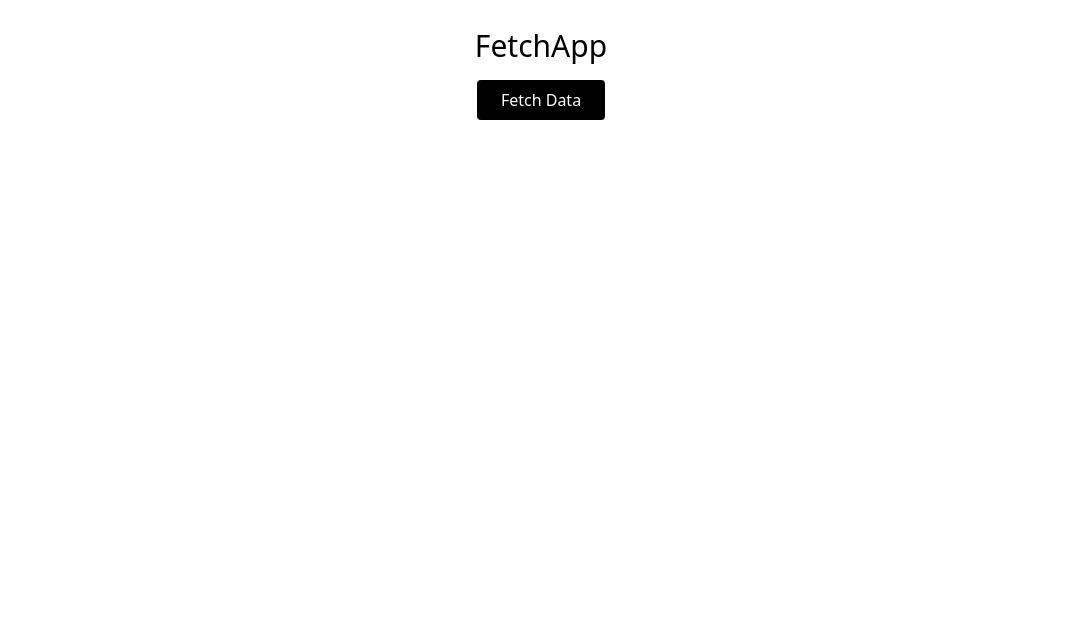
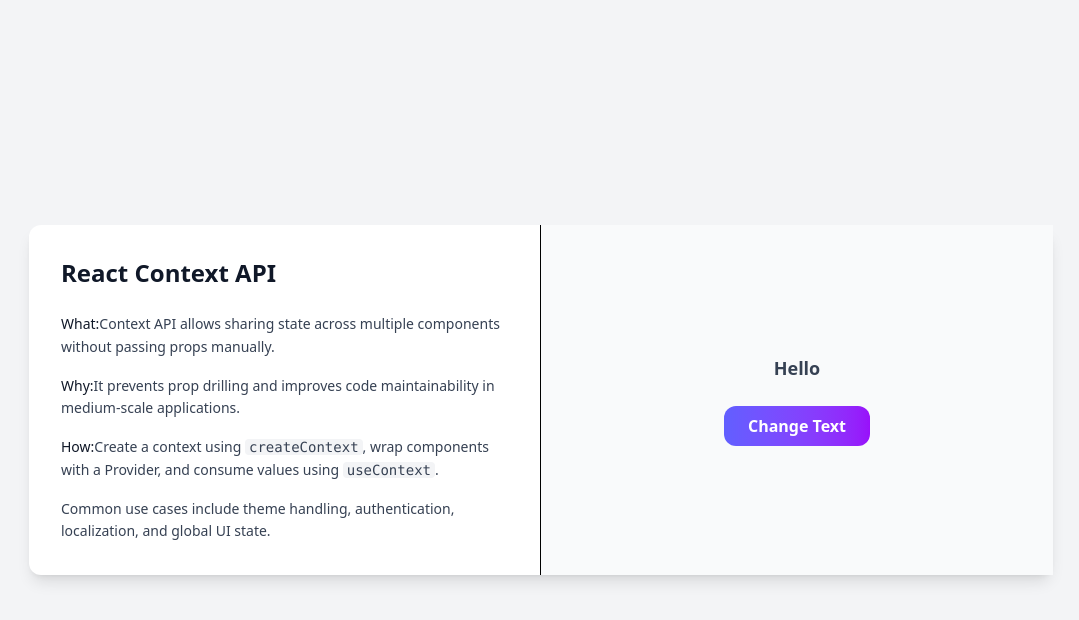
Before and after one commit to bit-tech001/100-Days-of-MERN-Stack-Journey, a React (Vite) app: page / in a window 1280 px wide. Shown: the top 620 px of the page, without its empty margins (99-1178 px from the left). Built offline with nearby package versions, Linux system fonts and the light colour scheme.

Commit message:
Day 11- UseReducer,useMemo & Context API

```diff
--- a/src/App.jsx
+++ b/src/App.jsx
@@ -1,58 +1,112 @@
-import React from "react";
+// import React from "react";
 import "./index.css";
-import Introduction from "./Frontend - Day1/Introduction";
-import Index from "./Frontend - Day2/Index";
-import CounterApp from "./Frontend - Day3/CounterApp";
-import ConditionApp from "./Frontend - Day4/ConditonApp";
-import ProductList from "./Frontend -Day5/ProductList";
-import ProductGrid from "./Frontend -Day5/ProductGrid";
-import ClockApp from "./Fronteend - Day6/ClockApp";
-import Forms from "./Frontend - Day-7/Forms";
-import Lifting from "./Frontend - Day-7/Lifting";
-import TodoApp from "./Frontend -Day8/TodoApp";
+// import Introduction from "./Frontend - Day1/Introduction";
+// import Index from "./Frontend - Day2/Index";
+// import CounterApp from "./Frontend - Day3/CounterApp";
+// import ConditionApp from "./Frontend - Day4/ConditonApp";
+// import ProductList from "./Frontend -Day5/ProductList";
+// import ProductGrid from "./Frontend -Day5/ProductGrid";
+// import ClockApp from "./Fronteend - Day6/ClockApp";
+// import Forms from "./Frontend - Day-7/Forms";
+// import Lifting from "./Frontend - Day-7/Lifting";
+// import TodoApp from "./Frontend -Day8/TodoApp";
 
-import { BrowserRouter, Routes, Route } from "react-router-dom";
-// import { Home } from 'lucide-react'
-import About from "./Frontend - Day9/About";
-import Contactus from "./Frontend - Day9/Contactus";
-import Product from "./Frontend - Day9/Product";
-import NavBar from "./Frontend - Day9/NavBar";
-import Home from "./Frontend - Day9/Home";
-import ProductDetails from "./Frontend - Day9/ProductDetails";
-import FetchApp from "./Fontend - Day10/FetchApp";
-import AxiosApp from "./Fontend - Day10/AxiosApp";
+// import { BrowserRouter, Routes, Route } from "react-router-dom";
+// // import { Home } from 'lucide-react'
+// import About from "./Frontend - Day9/About";
+// import Contactus from "./Frontend - Day9/Contactus";
+// import Product from "./Frontend - Day9/Product";
+// import NavBar from "./Frontend - Day9/NavBar";
+// // import Home from "./Frontend - Day9/Home";
+// import ProductDetails from "./Frontend - Day9/ProductDetails";
+// import FetchApp from "./Fontend - Day10/FetchApp";
+// import AxiosApp from "./Fontend - Day10/AxiosApp";
+// import { ContextApi } from "./Frontend - Day11/ContextApi";
+
+// const App = () => {
+//   return (
+//     <>
+//       {/* <Introduction/>   */}
+//       {/* <Index/> */}
+//       {/* <CounterApp/> */}
+//       {/* <ConditionApp/> */}
+//       {/* <ProductGrid/> */}
+//       {/* <ClockApp/> */}
+//       {/* <Forms/>  */}
+//       {/* <Lifting/> */}
+//       {/* <TodoApp/> */}
+//         {/* <NavBar />
+
+//        <Routes>
+
+//         <Route path="/" element={<Home />} />
+//         <Route path="/About" element={<About />} />
+//         <Route path="/ContactUs" element={<Contactus />} />
+//         <Route path="/Product" element ={<Product/>}/>
+//        <Route path="/product/:id/:slug" element={<ProductDetails />} />
+
+//       </Routes> */}
+//       {/* <FetchApp/> */}
+//       {/* <AxiosApp/> */}
+
+//     </>
+//   );
+// };
+
+// export default App;
+
+import { MyProvider } from "./Frontend - Day11/Mycontext";
+import Child from "./Frontend - Day11/Child";
 
 const App = () => {
   return (
-    <>
-      {/* <Introduction/>   */}
-      {/* <Index/> */}
-      {/* <CounterApp/> */}
-      {/* <ConditionApp/> */}
-      {/* <ProductGrid/> */}
-      {/* <ClockApp/> */}
-      {/* <Forms/>  */}
-      {/* <Lifting/> */}
-      {/* <TodoApp/> */}
-        {/* <NavBar />
+     <MyProvider>
+      <div className="min-h-screen bg-gray-100 flex items-center justify-center px-6">
 
+        {/* Container */}
+        <div className="max-w-5xl w-full bg-white rounded-xl shadow-lg grid grid-cols-1 md:grid-cols-2">
 
-       <Routes>
+          {/* LEFT: Documentation Panel */}
+          <div className="p-8 border-r">
+            <h2 className="text-2xl font-semibold text-gray-900 mb-6">
+              React Context API
+            </h2>
 
-        <Route path="/" element={<Home />} />
-        <Route path="/About" element={<About />} />
-        <Route path="/ContactUs" element={<Contactus />} />
-        <Route path="/Product" element ={<Product/>}/>
-       <Route path="/product/:id/:slug" element={<ProductDetails />} />
+            <ul className="space-y-4 text-gray-700 text-sm leading-relaxed">
+              <li>
+                <span className="font-medium text-gray-900">What:</span>
+                Context API allows sharing state across multiple components
+                without passing props manually.
+              </li>
 
+              <li>
+                <span className="font-medium text-gray-900">Why:</span>
+                It prevents prop drilling and improves code maintainability
+                in medium-scale applications.
+              </li>
 
-      </Routes> */}
-      <FetchApp/>
-      {/* <AxiosApp/> */}
+              <li>
+                <span className="font-medium text-gray-900">How:</span>
+                Create a context using <code className="bg-gray-100 px-1 rounded">createContext</code>,
+                wrap components with a Provider, and consume values using{" "}
+                <code className="bg-gray-100 px-1 rounded">useContext</code>.
+              </li>
 
+              <li>
+                Common use cases include theme handling, authentication,
+                localization, and global UI state.
+              </li>
+            </ul>
+          </div>
 
+          {/* RIGHT: Live Demo Panel */}
+          <div className="p-8 flex items-center justify-center bg-gray-50">
+            <Child />
+          </div>
 
-    </>
+        </div>
+      </div>
+    </MyProvider>
   );
 };
 
--- /dev/null
+++ b/src/Frontend - Day11/Child.jsx
@@ -0,0 +1,31 @@
+import { useContext } from "react";
+import { MyContext } from "./Mycontext";
+
+const Child = () => {
+  const { message, setMessage } = useContext(MyContext);
+
+  return (
+    <div className="flex flex-col items-center justify-center text-center gap-6">
+      <p className="text-lg font-semibold text-gray-700">
+        {message}
+      </p>
+
+      <button
+        onClick={() => setMessage("Context Working ✅")}
+        className="
+          px-6 py-2
+          rounded-xl
+          text-white
+          font-semibold
+          bg-gradient-to-r from-indigo-500 to-purple-600
+          hover:scale-105 hover:shadow-xl
+          transition-all duration-300
+        "
+      >
+        Change Text
+      </button>
+    </div>
+  );
+};
+
+export default Child;
--- /dev/null
+++ b/src/Frontend - Day11/Mycontext.jsx
@@ -0,0 +1,15 @@
+import { createContext, useState } from "react";
+
+ const MyContext = createContext();
+
+const MyProvider = ({ children }) => {
+  const [message, setMessage] = useState("Hello");
+
+  return (
+    <MyContext.Provider value={{ message, setMessage }}>
+      {children}
+    </MyContext.Provider>
+  );
+};
+
+export {MyContext ,MyProvider};
--- /dev/null
+++ b/src/Frontend - Day11/UseReducerApp.jsx
@@ -0,0 +1,91 @@
+import { useReducer, useMemo } from "react";
+
+const initialState = {
+  count: 0,
+};
+
+function reducer(state, action) {
+  switch (action.type) {
+    case "INC":
+      return { count: state.count + 1 };
+    case "DEC":
+      return { count: state.count - 1 };
+    case "RESET":
+      return { count: 0 };
+    default:
+      return state;
+  }
+}
+
+export default function App() {
+  const [state, dispatch] = useReducer(reducer, initialState);
+
+  // 🔥 Expensive calculation (simulated)
+  const isEven = useMemo(() => {
+    console.log("Calculating...");
+    let i = 0;
+    while (i < 1_000_000_000) i++;
+    return state.count % 2 === 0;
+  }, [state.count]);
+
+  return (
+    <div className="min-h-screen flex items-center justify-center bg-white">
+      <div className="w-[360px] p-8 rounded-2xl border border-gray-200 shadow-sm">
+
+        <h1 className="text-2xl font-semibold text-gray-900 text-center">
+          useReducer + useMemo
+        </h1>
+        <p className="text-sm text-gray-500 text-center mt-1 mb-8">
+          Optimized React state management
+        </p>
+
+        {/* Counter */}
+        <div className="text-5xl font-bold text-gray-900 text-center mb-2">
+          {state.count}
+        </div>
+
+        {/* Derived State */}
+        <p className="text-center text-sm mb-8">
+          Number is{" "}
+          <span className="font-semibold text-black">
+            {isEven ? "Even" : "Odd"}
+          </span>
+        </p>
+
+        {/* Buttons */}
+        <div className="flex gap-4 mb-5">
+          <button
+            onClick={() => dispatch({ type: "DEC" })}
+            className="flex-1 py-3 rounded-xl border border-gray-300
+                       text-gray-700 font-medium
+                       hover:bg-gray-100 transition"
+          >
+            Decrease
+          </button>
+
+          <button
+            onClick={() => dispatch({ type: "INC" })}
+            className="flex-1 py-3 rounded-xl bg-black
+                       text-white font-medium
+                       hover:bg-gray-800 transition"
+          >
+            Increase
+          </button>
+        </div>
+
+        {/* Reset */}
+        <button
+          onClick={() => dispatch({ type: "RESET" })}
+          className="w-full py-3 rounded-xl border border-gray-300
+                     text-gray-700 hover:bg-gray-100 transition"
+        >
+          Reset Counter
+        </button>
+
+        <p className="text-xs text-gray-400 text-center mt-6">
+          Performance optimized using useMemo
+        </p>
+      </div>
+    </div>
+  );
+}
```
